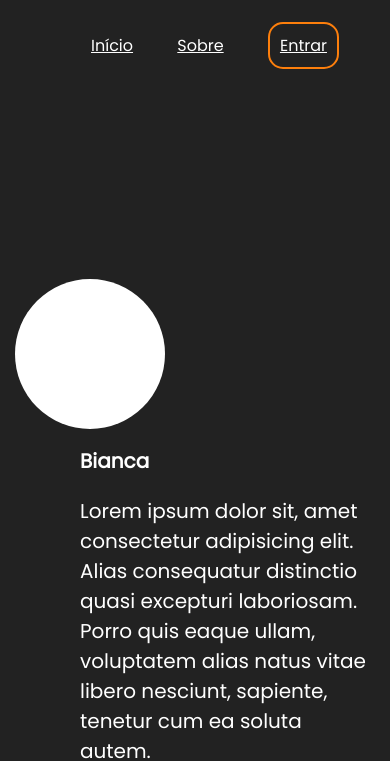
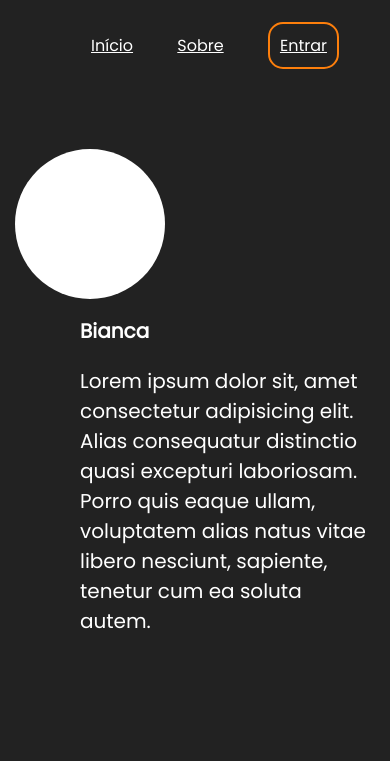
Before and after one commit to Tchykovski/landingTCC, a plain HTML site: page sobre.html in a window 390 px wide. Shown: the part 89-850 px from the top of the page. Drawn offline with Linux system fonts and the light colour scheme.

Commit message:
arrumando o espaçamento mobile

```diff
--- a/styles/media.css
+++ b/styles/media.css
@@ -51,7 +51,7 @@
     }
 
     .container {
-        margin-top: 100px;
+        margin-top: 20px;
     }
 
     .container h2 {
@@ -63,6 +63,7 @@
         grid-template-columns: 1fr;
         width: 100%;
         height: 100%;
+        margin-top: 20px;
 
     }
 
```
